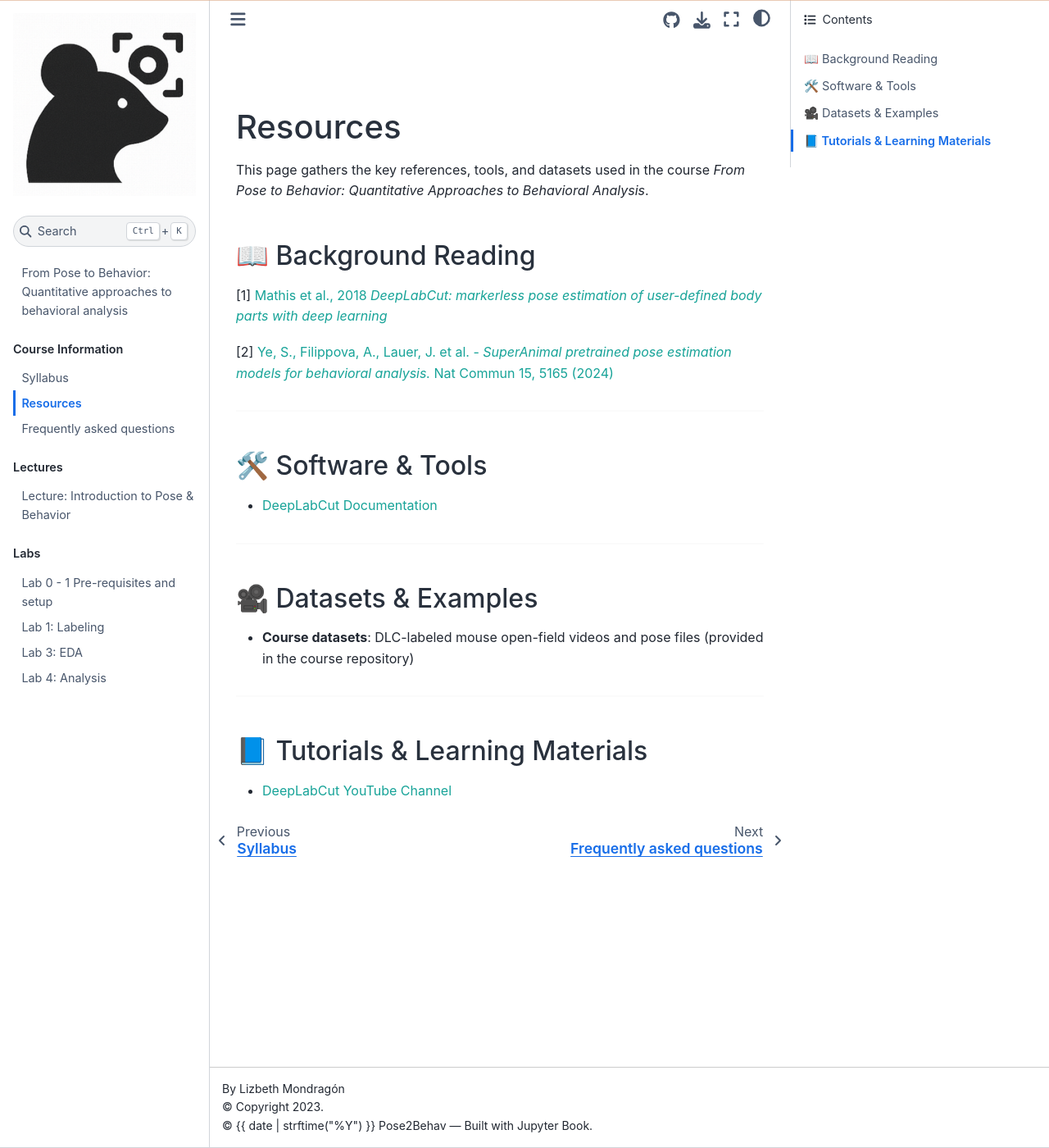
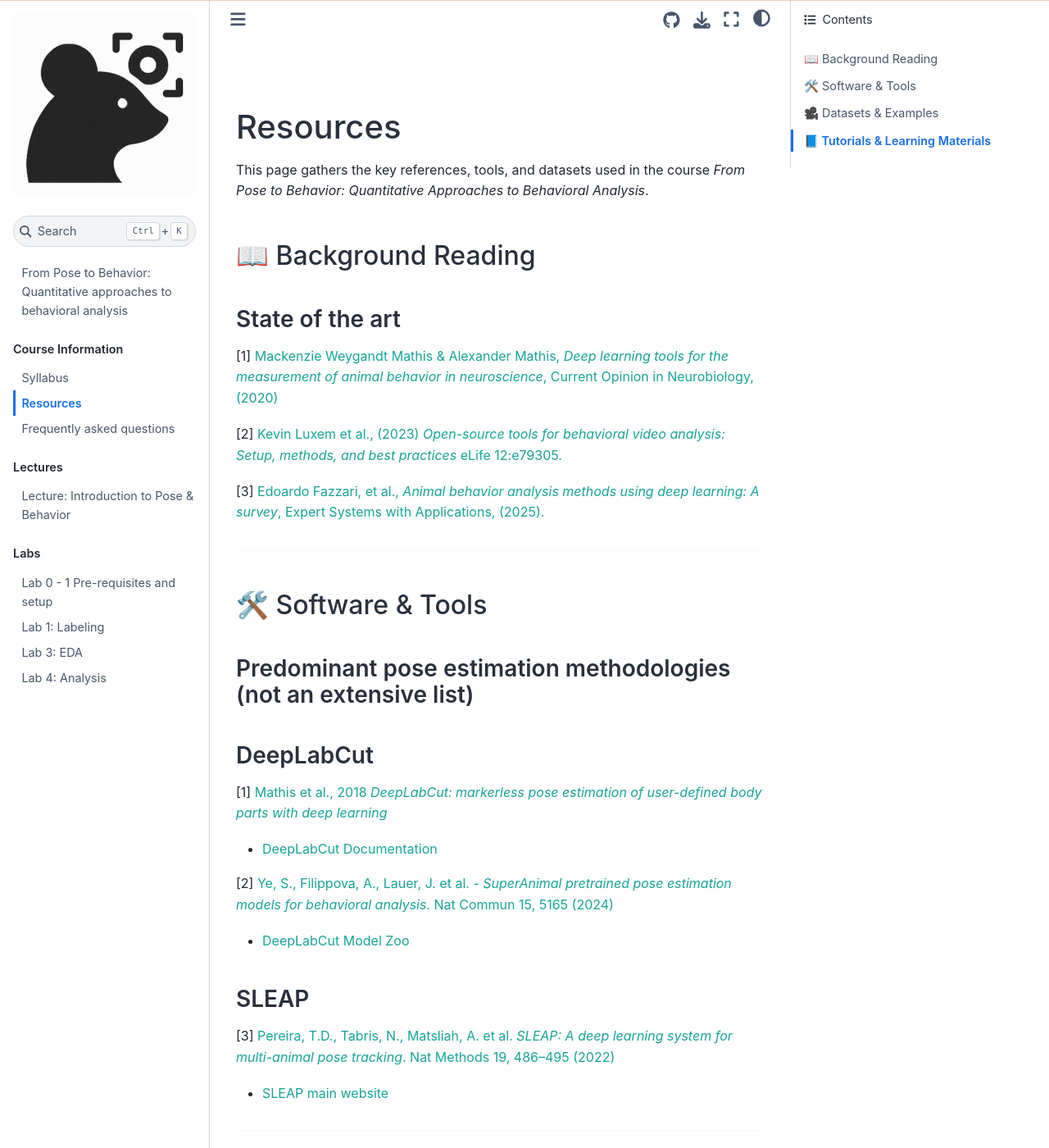
Before and after one commit to LizbethMG-Teaching/pose2behav-book, a Jupyter Book: the page built from resources.md, in a window 1280 px wide and 1400 px high. Shown: the whole window at 82% size. Built offline with Jupyter Book 1.0.4 settings and Sphinx 7.4.7 and the Sphinx Book theme 1.1.4, drawn with Linux system fonts in a browser that asks for light colours; pages that are not in the unit, such as notebooks, are missing from menus; some of the changed text lies outside the part shown.

Commit message:
modified resources section

```diff
--- a/resources.md
+++ b/resources.md
@@ -4,22 +4,51 @@
 
 
 ## 📖 Background Reading
-[1] [Mathis et al., 2018  *DeepLabCut: markerless pose estimation of user-defined body parts with deep learning*](https://www.nature.com/articles/s41593-018-0209-y)
 
-[2] [Ye, S., Filippova, A., Lauer, J. et al. - *SuperAnimal pretrained pose estimation models for behavioral analysis.* Nat Commun 15, 5165 (2024)](https://www-nature-com.proxy.insermbiblio.inist.fr/articles/s41467-024-48792-2#citeas)
+### State of the art
+
+[1] [Mackenzie Weygandt Mathis & Alexander Mathis, *Deep learning tools for the measurement of animal behavior in neuroscience*, Current Opinion in Neurobiology, (2020)](https://www.sciencedirect.com/science/article/abs/pii/S0959438819301151)
+
+[2] [Kevin Luxem et al.,  (2023) *Open-source tools for behavioral video analysis: Setup, methods, and best practices* eLife 12:e79305.](https://elifesciences.org/articles/79305)
+
+[3] [Edoardo Fazzari, et al., *Animal behavior analysis methods using deep learning: A survey*, Expert Systems with Applications, (2025).](https://www-sciencedirect-com.proxy.insermbiblio.inist.fr/science/article/pii/S0957417425019499)
 
 
 ---
 
 ## 🛠️ Software & Tools
+
+### Predominant pose estimation methodologies (not an extensive list)
+
+### DeepLabCut
+
+[1] [Mathis et al., 2018  *DeepLabCut: markerless pose estimation of user-defined body parts with deep learning*](https://www.nature.com/articles/s41593-018-0209-y)
+
 - [DeepLabCut Documentation](https://deeplabcut.github.io/DeepLabCut/)
+
+[2] [Ye, S., Filippova, A., Lauer, J. et al. - *SuperAnimal pretrained pose estimation models for behavioral analysis.* Nat Commun 15, 5165 (2024)](https://www-nature-com.proxy.insermbiblio.inist.fr/articles/s41467-024-48792-2#citeas)
+
+- [DeepLabCut Model Zoo](https://deeplabcut.github.io/DeepLabCut/docs/ModelZoo.html)
+
+### SLEAP
+
+[3] [Pereira, T.D., Tabris, N., Matsliah, A. et al. *SLEAP: A deep learning system for multi-animal pose tracking*. Nat Methods 19, 486–495 (2022)](https://www.nature.com/articles/s41592-022-01426-1)
+- [SLEAP main website](https://sleap.ai/)
 
 ---
 
 ## 🎥 Datasets & Examples
-- **Course datasets**: DLC-labeled mouse open-field videos and pose files (provided in the course repository)
+
+### Course datasets: DLC-labeled mouse open-field videos and pose files (provided in the course repository)
+
+#### Single-mouse video used in Labs 2 and 3
+
+#### Multi-mice video used in Lab 4
+
+Li, Y. (2024). UDMT dataset: Behavioral recordings used for unsupervised multi-animal tracking. [Data set]. Zenodo. https://doi.org/10.5281/zenodo.14580256
 
 ---
 
 ## 📘 Tutorials & Learning Materials
+
 - [DeepLabCut YouTube Channel](https://www.youtube.com/@DeepLabCut)
```
